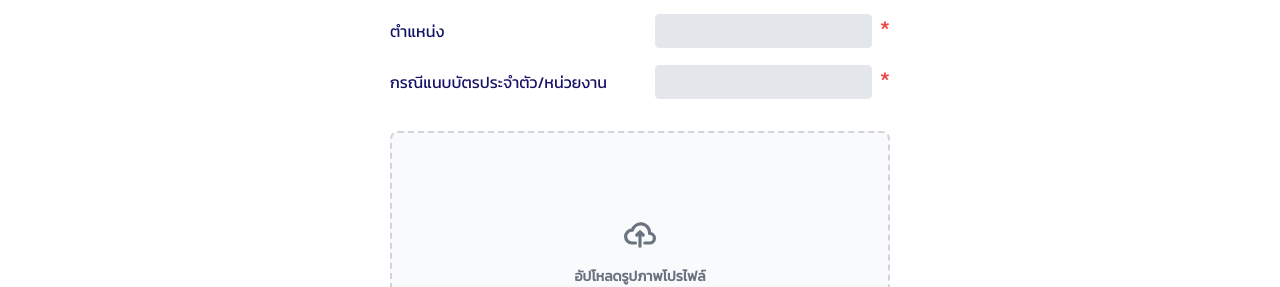
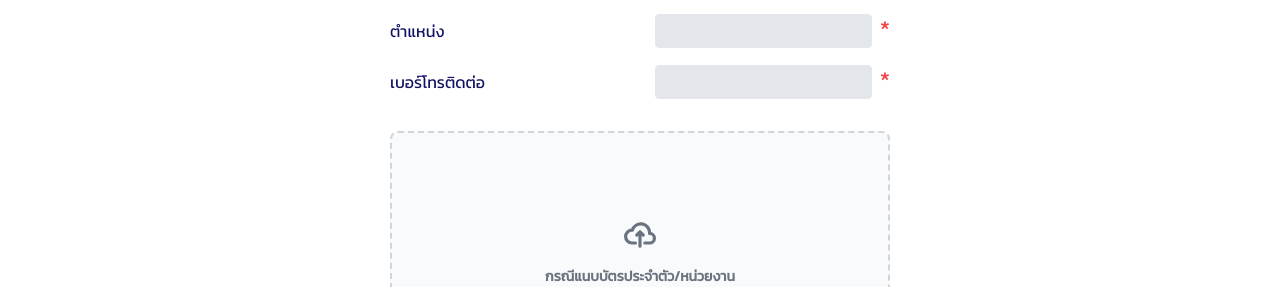
Before and after one commit to ChuBu0012/HospitalConnectionV2, a Next.js app: page /register in a window 1280 px wide. Shown: the part 665-952 px from the top of the page. Built offline with nearby package versions, Linux system fonts and the light colour scheme; no server answers.

Commit message:
edit text

```diff
--- a/src/app/register/page.js
+++ b/src/app/register/page.js
@@ -506,7 +506,7 @@ const Register = () => {
             </div>
 
             <div className="flexitemcenter justify-between mt-4">
-              <label>กรณีแนบบัตรประจำตัว/หน่วยงาน</label>
+              <label>เบอร์โทรติดต่อ</label>
               <div className="whitespace-nowrap">
                 <input
                   id="phone"
@@ -545,7 +545,7 @@ const Register = () => {
                     </svg>
                     <p className="mb-2 text-sm text-gray-500 text-center ">
                       <span className="font-semibold">
-                        อัปโหลดรูปภาพโปรไฟล์
+                      กรณีแนบบัตรประจำตัว/หน่วยงาน
                       </span>
                     </p>
                   </div>
@@ -589,7 +589,7 @@ const Register = () => {
                       />
                     </svg>
                     <p className="mb-2 text-sm text-gray-500 text-center ">
-                      <span className="font-semibold">คลิกเพื่ออัปโหลด</span>
+                      <span className="font-semibold">กรณีแนบบัตรประจำตัว/หน่วยงาน</span>
                     </p>
                   </div>
                   <input
```
